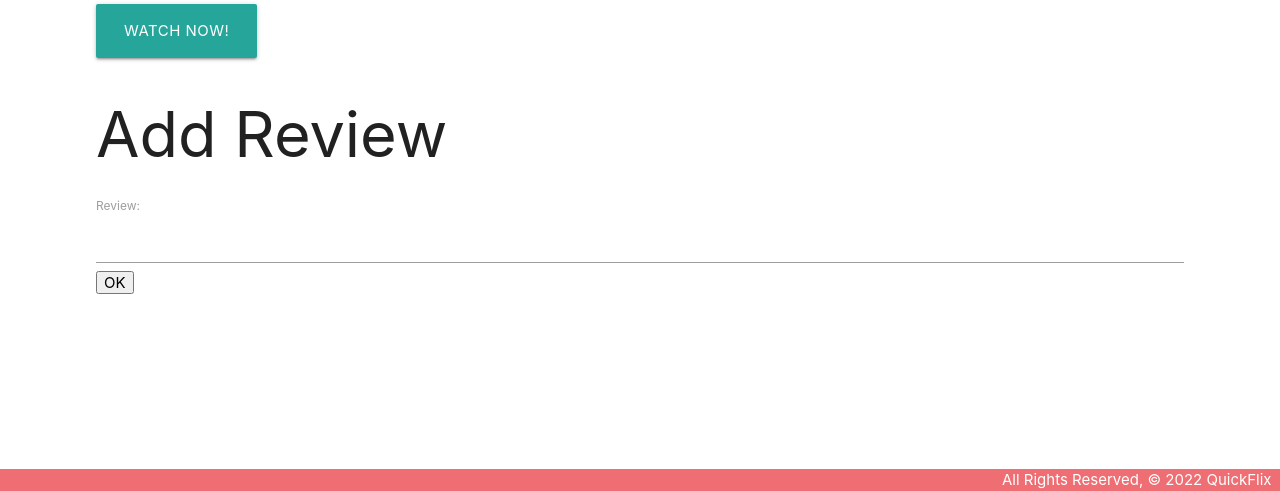
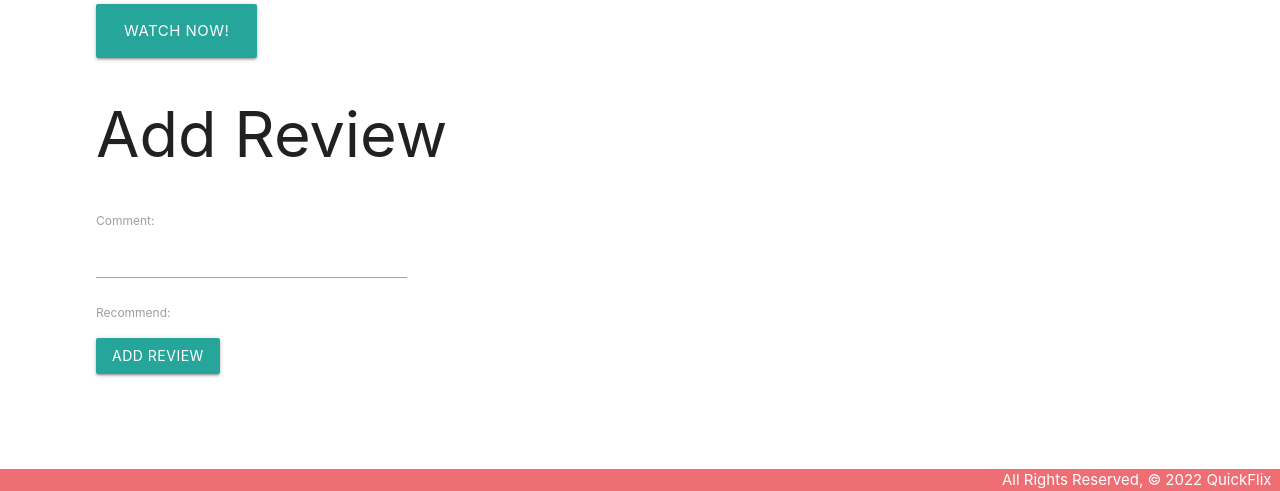
Before and after one commit to ivanmirandaortega/QuickFlix, a Django app: template main_app/templates/movies/detail.html in a window 1280 px wide. Shown: the part 309-800 px from the top of the page. Run offline with Django 4.2, Linux system fonts and the light colour scheme; the template is opened without the code that fills it: values that come from a table or form of the project are taken from there, others are empty.

Commit message:
review page

```diff
--- a/main_app/forms.py
+++ b/main_app/forms.py
@@ -5,4 +5,4 @@ from .models import Review
 class ReviewForm(ModelForm):
     class Meta:
         model = Review
-        fields = ['movies', 'comment','recommend', 'user']
+        fields = ['comment','recommend']
--- a/main_app/templates/movies/detail.html
+++ b/main_app/templates/movies/detail.html
@@ -9,12 +9,15 @@
 <h1>Add Review</h1>
 
 <!-- Leaving the action empty makes the form post to the same url used to display it -->
+<div class="col s6">
+  <!-- new code below -->
+  <form method="post" action="{% url 'add_review' movie.id %}">
+    {% csrf_token %}
+    {{ review_form.as_p }}
+    <input type="submit" class="btn" value="Add Review">
+  </form>
+</div>
 
-<form action="" method="post">
-  {% csrf_token %}
-  <label for="your_name">Review: </label>
-  <input id="your_name" type="text" name="your_name" value="{{ current_name }}">
-  <input type="submit" value="OK">
-</form>
+<!-- below all HTML -->
 
 {% endblock %}
```
